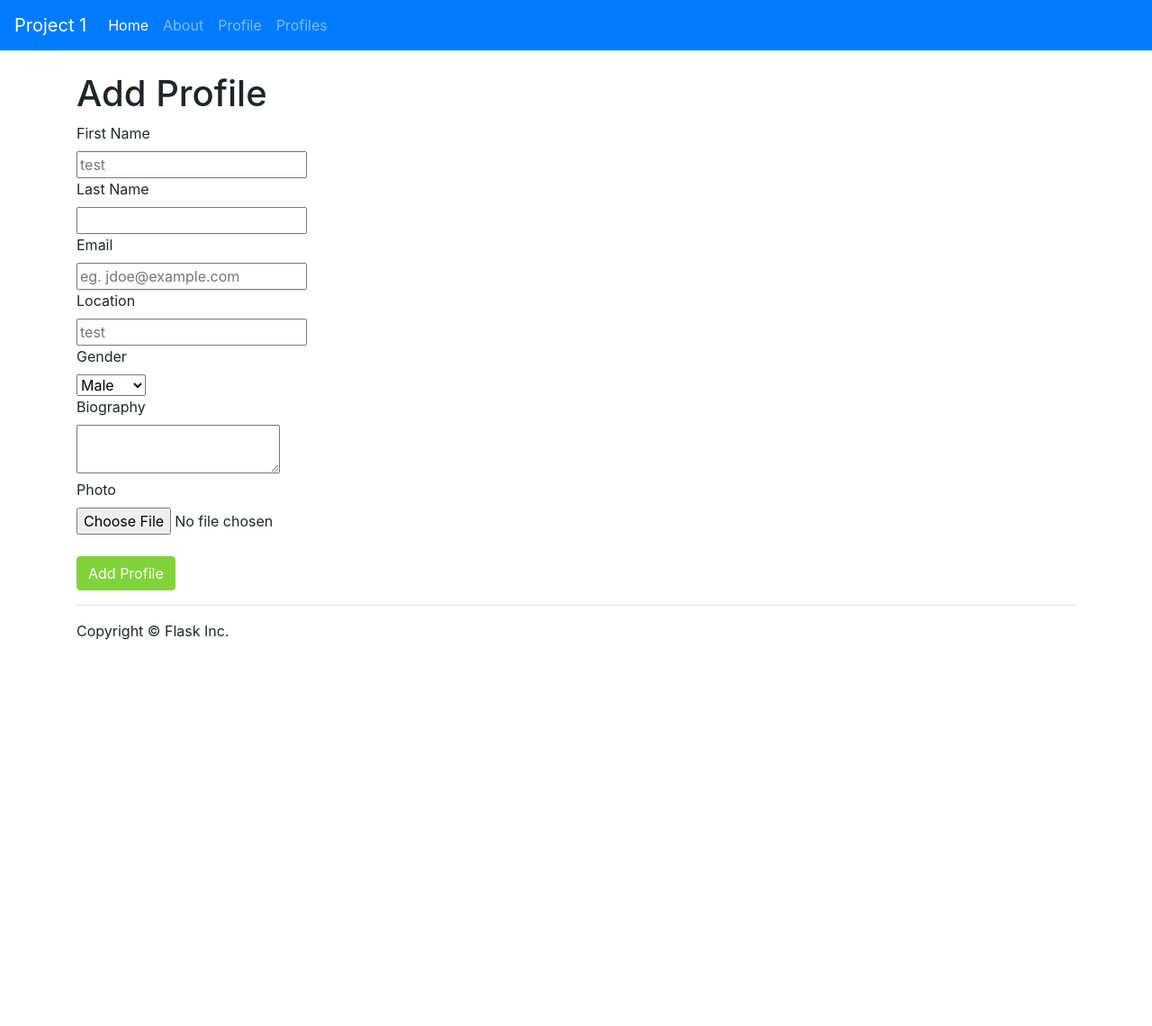
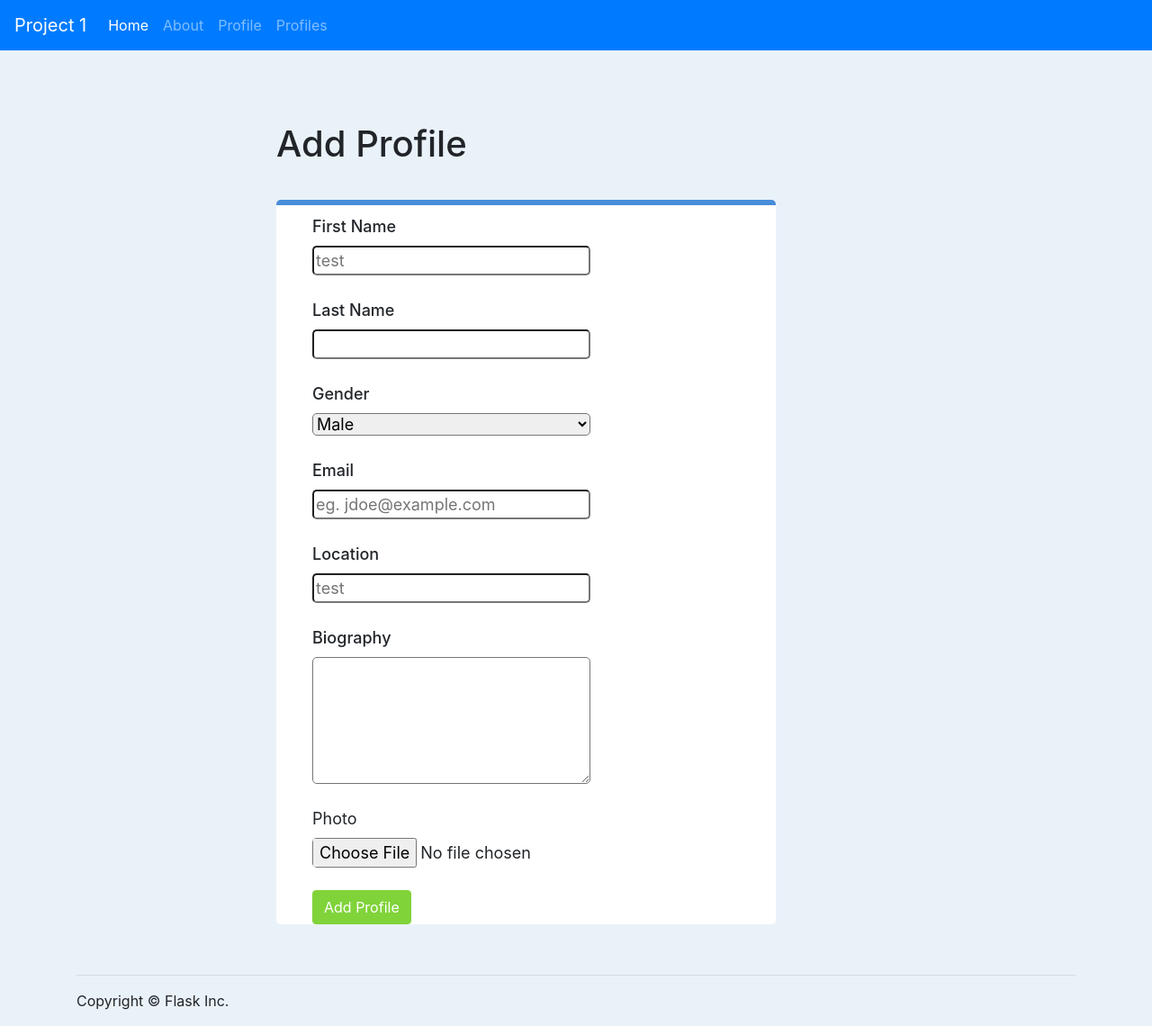
Before and after one commit to jjdale1999/info3180-project1, a Flask app: page /profile in a window 1280 px wide. Shown: the whole page at 90% size. Before the commit the page ends 711 px from the top, so only its background shows below. Run offline with Flask 2, Linux system fonts and the light colour scheme; some libraries are stand-ins or nearby versions.

Commit message:
style almost finish

```diff
--- a/app/models.py
+++ b/app/models.py
@@ -16,7 +16,7 @@ class UserProfile(db.Model):
     email = db.Column(db.String(80))
     location = db.Column(db.String(80))
     gender = db.Column(db.String(80))
-    biography = db.Column(db.String(80))
+    biography = db.Column(db.Text())
     photo = db.Column(db.String(80))
     created_date= db.Column(db.String(80))
 
--- a/app/static/css/app.css
+++ b/app/static/css/app.css
@@ -1,5 +1,6 @@
 body {
     padding-top: 5rem;
+    background-color: rgb(234,242,249);
 }
 
 .card-lay{
@@ -51,11 +52,16 @@ body {
 .text{
     margin-left:10%;
 }
+.profile{
+    margin:5%;
+}
   .cardbod{
     margin:5%;
     border: 1px solid rgba(0, 0, 0, 0.125);
     border-top: 6px solid rgb(72,141,218);
     border-radius: 0.5rem;
+    background-color: white;
+
   }
 
   .margindiv{
@@ -74,3 +80,48 @@ body {
       border-radius: 10px;
 
   }
+  .lbtxt{
+    display: flex;
+    flex-direction: column;
+
+}
+
+.txtbox{
+    width: 60%;
+    border-radius: 5px;
+}
+
+.formdiv{
+    margin:5%;
+    margin-left:20%;
+    /* border-top: 6px solid rgb(72,141,218); */
+    width:50%;
+
+}
+.formdiv h1{
+    margin-bottom:7%;
+}
+.formf{
+    border-top: 6px solid rgb(72,141,218);
+
+    background-color: white;
+    border-radius: 5px;
+}
+
+.formdiv div{
+    margin-top:10px;
+    margin-bottom:25px;
+    margin-left:40px;
+    font-size: large;
+}
+.bold{
+    font-weight: 500;
+}
+
+.textareabx
+{
+    width: 60%;
+    border-radius: 5px;
+    min-height: 50%;
+    max-height: 50%;
+}
--- a/app/templates/addprofile.html
+++ b/app/templates/addprofile.html
@@ -1,45 +1,49 @@
 {% extends 'base.html' %}
 
 {% block main %}
+
+{% include 'flash_messages.html' %}
+<div class="formdiv">
   <h1 class="page-header">Add Profile</h1>
-{% include 'flash_messages.html' %}
-
-<form action="{{ url_for('profile')}}" method="POST" enctype="multipart/form-data">
+    <form class="formf"action="{{ url_for('profile')}}" method="POST" enctype="multipart/form-data">
       {# Add the file upload field as you learnt for Flask-WTF #}
       {{form.csrf_token}}
-  <div>
-    {{form.fname.label}} <br>
-    {{form.fname}}<br>
+      <div class='lbtxt'>
+        {{form.fname.label (class="bold") }}
+        {{form.fname (class="txtbox")}}
       </div>
 
-  <div>
-    {{form.lname.label}} <br>
-    {{form.lname}}<br>
+      <div class='lbtxt'>
+        {{form.lname.label (class="bold") }}
+        {{form.lname (class="txtbox")}}
+      </div>
+      <div class='lbtxt'>
+        {{form.gender.label (class="bold") }}
+        {{form.gender (class="txtbox",placeholder="Select Gender")}}
+      </div>
+      <div class='lbtxt'>
+        {{form.email.label (class="bold") }}
+        {{form.email (class="txtbox")}}
+      </div>
+      <div class='lbtxt'>
+        {{form.location.label (class="bold") }}
+        {{form.location (class="txtbox",placeholder="test")}}
       </div>
 
-  <div>
-    {{form.email.label}}  <br>
-    {{form.email}}
+      <div class='lbtxt'>
+        {{form.biography.label (class="bold") }}
+        {{form.biography (class="txtbox",rows='5',cols='10')}}
+      </div>
+
+      <div class='lbtxt'>
+        {{form.photo.label}}
+        {{form.photo (class="txtbox ")}}
       </div>
       <div>
-    {{form.location.label}} <br>
-    {{form.location (placeholder="test")}}<br>
+        <button type="submit" name="submit" class="btn greenbtn">Add Profile</button>
+
       </div>
-  <div>
-    {{form.gender.label}}<br>
-    {{form.gender (placeholder="Select Gender")}}<br>
-  </div>
-  <div>
-    {{form.biography.label}} <br>
-    {{form.biography}}<br>
+    </form>
 </div>
 
-  <div>
-    {{form.photo.label}} <br>
-    {{form.photo}}
-    <br>
-  </div>
-  <br>
-  <button type="submit" name="submit" class="btn greenbtn">Add Profile</button>
-</form>
 {% endblock %}
```
Also changed, not shown: app/templates/profiles.html (+4 -3 lines), migrations/versions/618d53a7f543_.py (deleted, +0 -28 lines), migrations/versions/92f48d874fa9_.py (deleted, +0 -30 lines), migrations/versions/cfa57e920db7_.py (renamed from migrations/versions/9efca38a9b66_.py, +5 -4 lines). Lines whose indentation alone changed are shown as unchanged.
